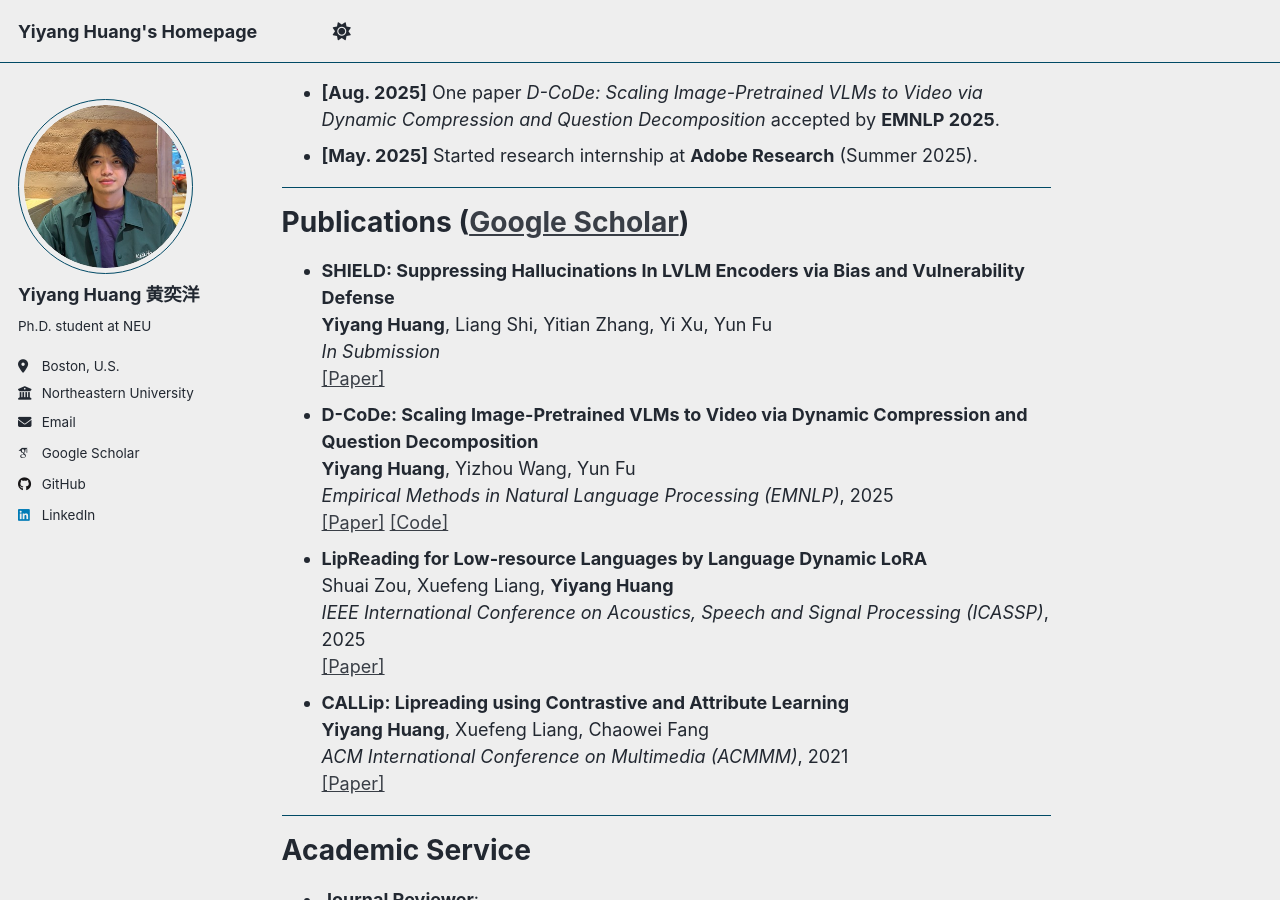
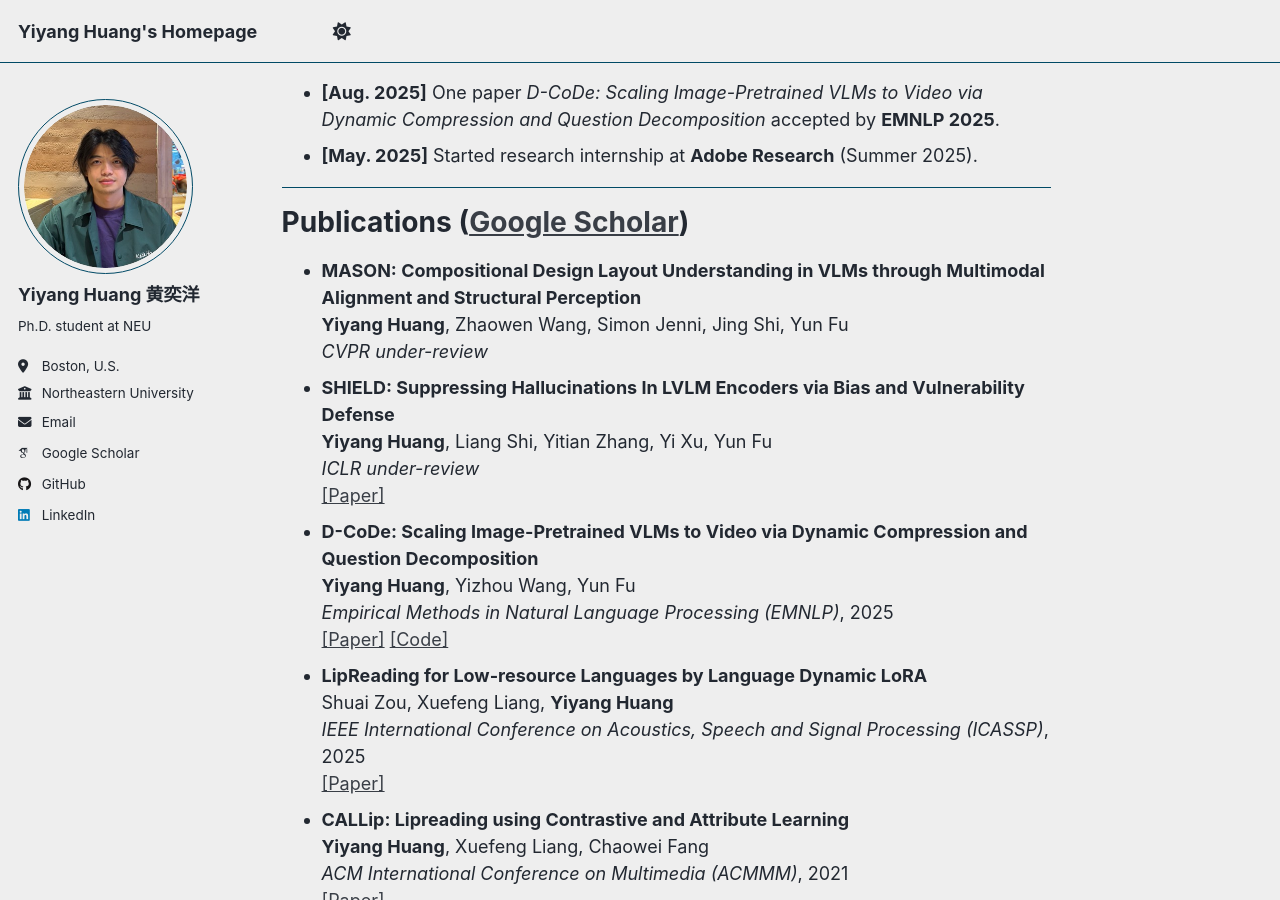
Before and after one commit to hukcc/hukcc.github.io, a Jekyll site: the page built from _pages/about.md, in a window 1280 px wide and 900 px high, scrolled down 497 px. Built offline with Jekyll 4.4.1, drawn with Linux system fonts in a browser that asks for light colours; some web fonts are replaced; a script that is not in the unit is left out.

Commit message:
Update CV link and publication details
Updated CV link and modified publication status.

```diff
--- a/_pages/about.md
+++ b/_pages/about.md
@@ -16,7 +16,7 @@
 
 In Summer 2025, I interned at **Adobe Research**.
 
-Full CV: [Curriculum Vitae](../files/CVFall2025-20251021.pdf)
+Full CV: [Curriculum Vitae](../files/cv-yiyang.pdf)
 
 
 ---
@@ -28,9 +28,12 @@
 
 ---
 # Publications ([Google Scholar](https://scholar.google.com/citations?user=A0H2ZYQAAAAJ))
+- **MASON: Compositional Design Layout Understanding in VLMs through Multimodal Alignment and Structural Perception**
+  **Yiyang Huang**, Zhaowen Wang, Simon Jenni, Jing Shi, Yun Fu
+  *CVPR under-review*
 - **SHIELD: Suppressing Hallucinations In LVLM Encoders via Bias and Vulnerability Defense**
   **Yiyang Huang**, Liang Shi, Yitian Zhang, Yi Xu, Yun Fu
-  *In Submission*
+  *ICLR under-review*
   [[Paper]](https://arxiv.org/abs/2510.16596)
 - **D-CoDe: Scaling Image-Pretrained VLMs to Video via Dynamic Compression and Question Decomposition**
   **Yiyang Huang**, Yizhou Wang, Yun Fu
```
